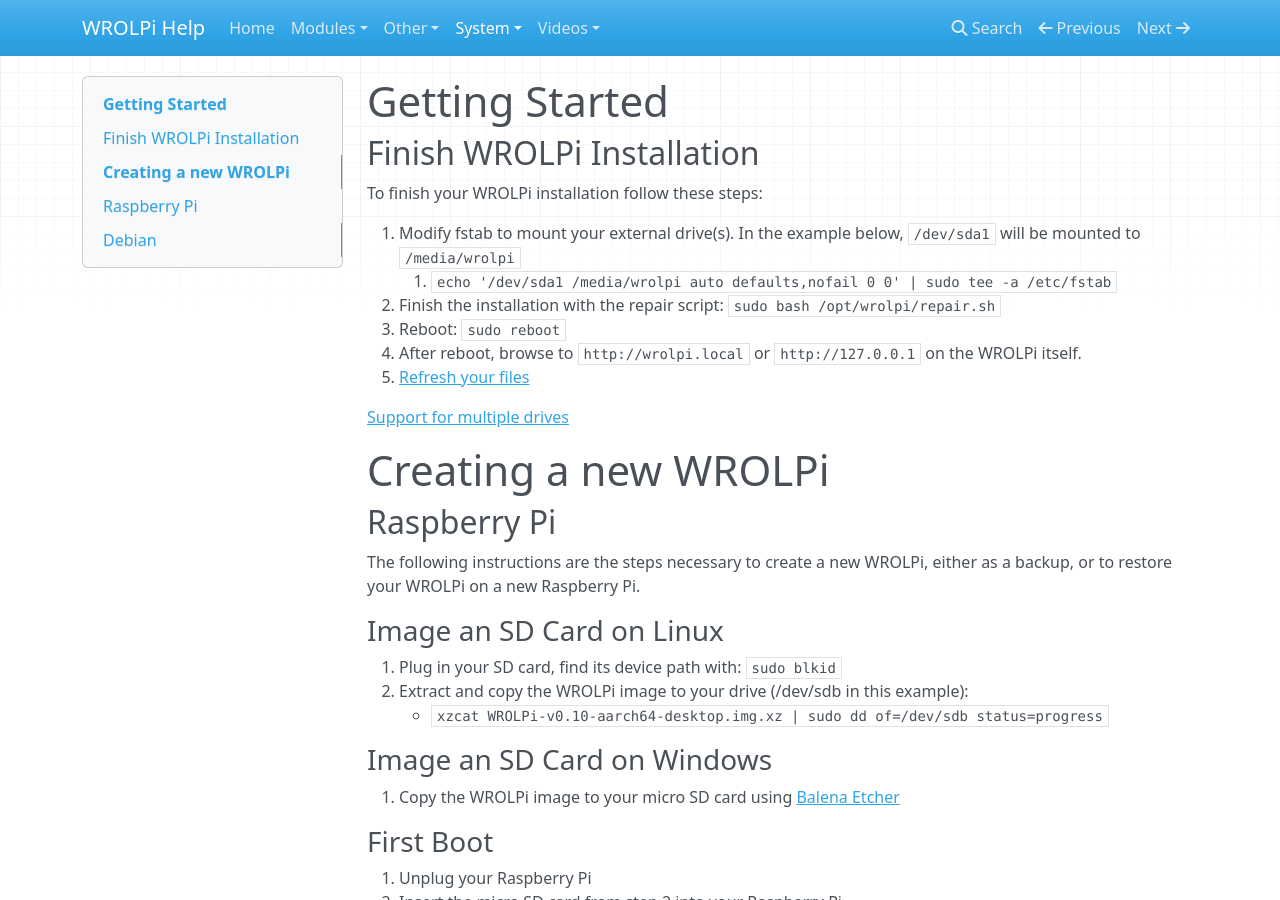
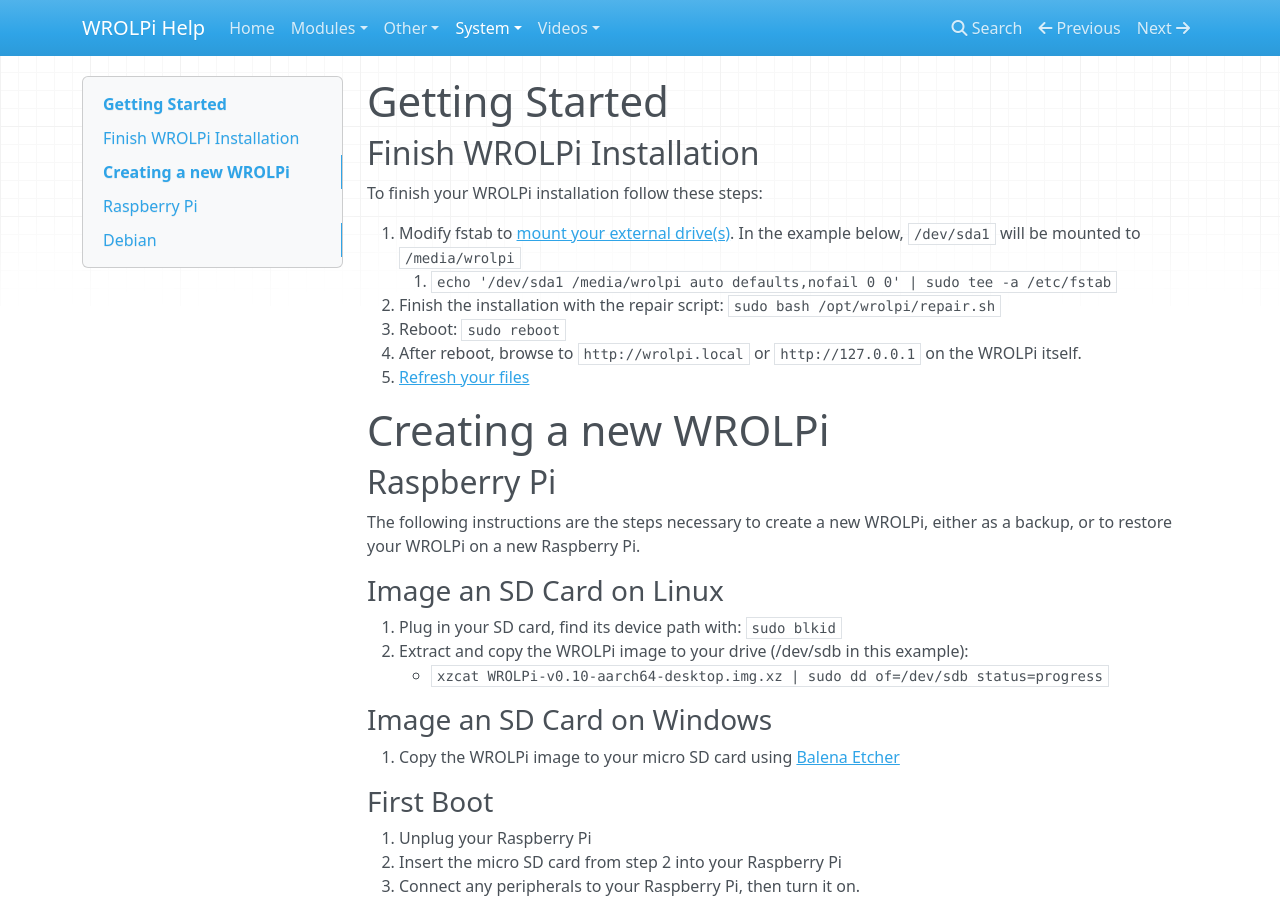
Before and after one commit to wrolpi/wrolpi-help, an MkDocs documentation site: the page built from docs/system/getting-started.md, in a window 1280 px wide and 900 px high. Built offline with MkDocs 1.6.1, drawn with Linux system fonts in a browser that asks for light colours; nearby versions of some CDN libraries.

Commit message:
Changing external drives links.

```diff
--- a/docs/system/getting-started.md
+++ b/docs/system/getting-started.md
@@ -4,14 +4,13 @@
 
 To finish your WROLPi installation follow these steps:
 
-1. Modify fstab to mount your external drive(s). In the example below, `/dev/sda1` will be mounted to `/media/wrolpi`
+1. Modify fstab to [mount your external drive(s)](external-drives.md). In the example below, `/dev/sda1` will be mounted
+   to `/media/wrolpi`
     1. `echo '/dev/sda1 /media/wrolpi auto defaults,nofail 0 0' | sudo tee -a /etc/fstab`
 2. Finish the installation with the repair script: `sudo bash /opt/wrolpi/repair.sh`
 3. Reboot: `sudo reboot`
 4. After reboot, browse to `http://wrolpi.local` or `http://127.0.0.1` on the WROLPi itself.
 5. [Refresh your files](../modules/files/index.md#refreshing)
-
-[Support for multiple drives](external-drives.md)
 
 # Creating a new WROLPi
 
```
